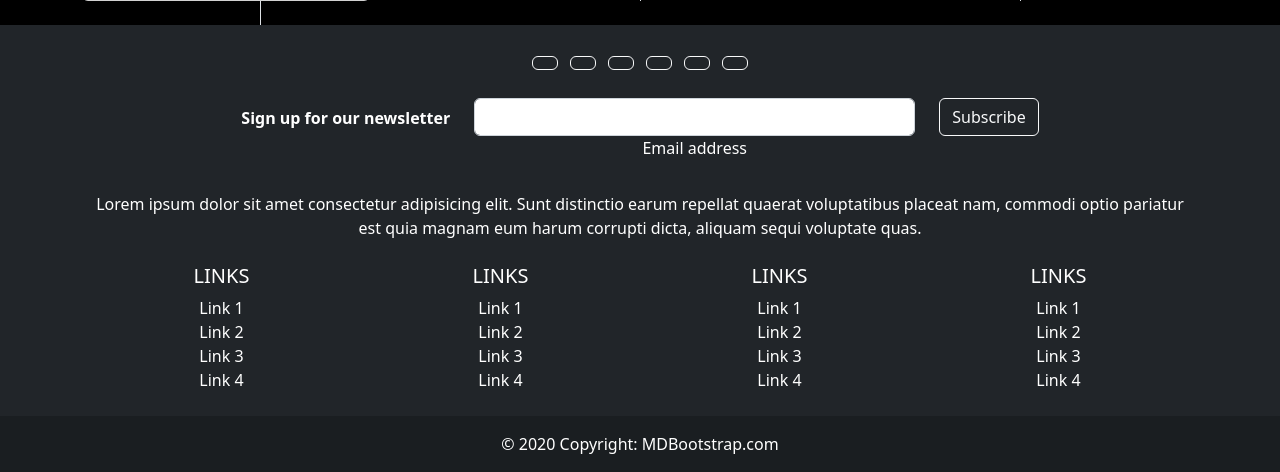
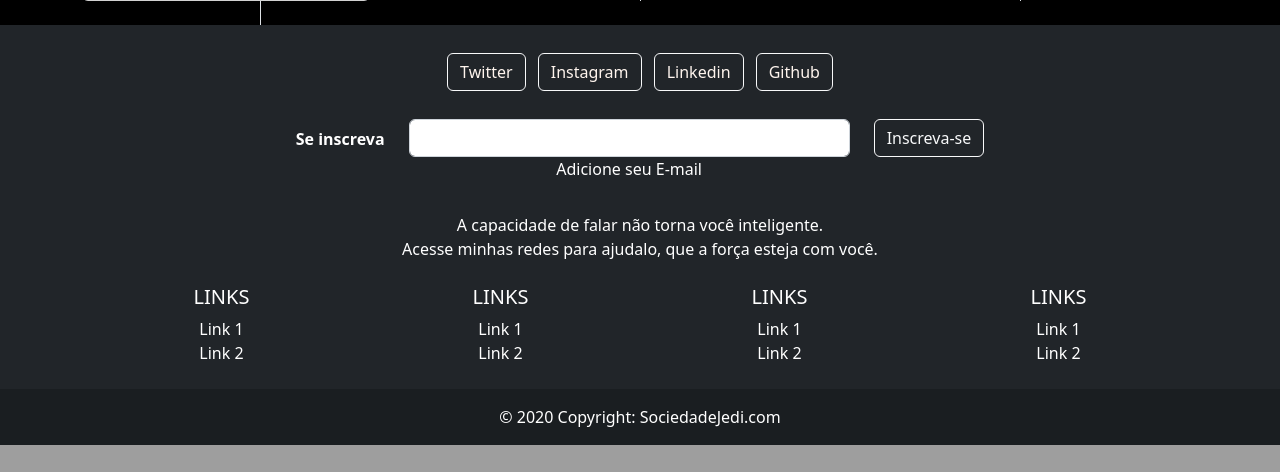
Before and after one commit to vitor502/blogStar, a PHP site: page /blogStar/ in a window 1280 px wide. Shown: the part 2130-2602 px from the top of the page. After the commit the page ends 2575 px from the top, so only its background shows below. Run offline with PHP 8.4, Linux system fonts and the light colour scheme.

Commit message:
atualização

```diff
--- a/CSS/style.css
+++ b/CSS/style.css
@@ -14,3 +14,7 @@ a:hover{
     -o-transition: all 0.5s ease !important;
     transition: all 0.5s ease !important;
 }
+
+h2{
+
+}
--- a/index.php
+++ b/index.php
@@ -85,7 +85,7 @@
 <!-- Meio do site -->
 <!-- destaques -->
   <div class="bg-secondary text-warning text-center mt-1">
-    <h2>Destaques</h2>
+    <h2><em>Destaques</em></h2>
   </div>
 <!-- Posts em destaques -->
   <div class="container text-center">
@@ -103,9 +103,9 @@
     <div class="col">
       <span class="border">
       <div class="card" style="width: 18rem;">
-        <img src="IMG/santaseiawars.jpg" class="card-img-top" alt="Feriados e comemorações em SW">
+        <img src="IMG/caçavader.jpg" class="card-img-top" alt="Vader com caçadores de recompensa">
         <div class="card-body">
-          <p class="card-text">A Estrela da Morte não é apenas um símbolo do Império, mas como um dos elementos mais importantes de Star Wars.</p>
+          <p class="card-text">Na Era do Império Galáctico, muitos caçadores de recompensas eram afiliados com a Guilda dos Caçadores de Recompensas.</p>
         </div>
       </div></span>
       </div>
@@ -125,7 +125,7 @@
 
 <!-- conteudo -->
   <div class="bg-secondary text-warning text-center mt-1">
-    <h2>Conteudo</h2>
+    <h2><em>Conteudo</em></h2>
   </div>
 
 <!-- conteudo comum -->
@@ -169,39 +169,30 @@
   <footer class="bg-dark text-center text-white">
     <!-- Grid container -->
     <div class="container p-4">
-      <!-- Section: Social media -->
+      <!-- Section: Midias Sociais -->
       <section class="mb-4">
-        <!-- Facebook -->
-        <a class="btn btn-outline-light btn-floating m-1" href="#!" role="button"
-          ><i class="fab fa-facebook-f"></i
-        ></a>
 
         <!-- Twitter -->
         <a class="btn btn-outline-light btn-floating m-1" href="#!" role="button"
-          ><i class="fab fa-twitter"></i
-        ></a>
-
-        <!-- Google -->
-        <a class="btn btn-outline-light btn-floating m-1" href="#!" role="button"
-          ><i class="fab fa-google"></i
+          >Twitter<i class="fab fa-twitter"></i
         ></a>
 
         <!-- Instagram -->
         <a class="btn btn-outline-light btn-floating m-1" href="#!" role="button"
-          ><i class="fab fa-instagram"></i
+          >Instagram<i class="fab fa-instagram"></i
         ></a>
 
         <!-- Linkedin -->
         <a class="btn btn-outline-light btn-floating m-1" href="#!" role="button"
-          ><i class="fab fa-linkedin-in"></i
+          >Linkedin<i class="fab fa-linkedin-in"></i
         ></a>
 
         <!-- Github -->
         <a class="btn btn-outline-light btn-floating m-1" href="#!" role="button"
-          ><i class="fab fa-github"></i
+          >Github<i class="fab fa-github"></i
         ></a>
       </section>
-      <!-- Section: Social media -->
+      <!-- Section: Midias Sociais -->
 
       <!-- Section: Form -->
       <section class="">
@@ -211,7 +202,7 @@
             <!--Grid column-->
             <div class="col-auto">
               <p class="pt-2">
-                <strong>Sign up for our newsletter</strong>
+                <strong>Se inscreva</strong>
               </p>
             </div>
             <!--Grid column-->
@@ -221,7 +212,7 @@
               <!-- Email input -->
               <div class="form-outline form-white mb-4">
                 <input type="email" id="form5Example21" class="form-control" />
-                <label class="form-label" for="form5Example21">Email address</label>
+                <label class="form-label" for="form5Example21">Adicione seu E-mail</label>
               </div>
             </div>
             <!--Grid column-->
@@ -230,7 +221,7 @@
             <div class="col-auto">
               <!-- Submit button -->
               <button type="submit" class="btn btn-outline-light mb-4">
-                Subscribe
+                Inscreva-se
               </button>
             </div>
             <!--Grid column-->
@@ -243,9 +234,8 @@
       <!-- Section: Text -->
       <section class="mb-4">
         <p>
-          Lorem ipsum dolor sit amet consectetur adipisicing elit. Sunt distinctio earum
-          repellat quaerat voluptatibus placeat nam, commodi optio pariatur est quia magnam
-          eum harum corrupti dicta, aliquam sequi voluptate quas.
+          A capacidade de falar não torna você inteligente. <br>
+          Acesse minhas redes para ajudalo, que a força esteja com você.
         </p>
       </section>
       <!-- Section: Text -->
@@ -265,11 +255,36 @@
               <li>
                 <a href="#!" class="text-white">Link 2</a>
               </li>
+            </ul>
+          </div>
+          <!--Grid column-->
+
+          <!--Grid column-->
+          <div class="col-lg-3 col-md-6 mb-4 mb-md-0">
+            <h5 class="text-uppercase">Links</h5>
+
+            <ul class="list-unstyled mb-0">
               <li>
-                <a href="#!" class="text-white">Link 3</a>
+                <a href="#!" class="text-white">Link 1</a>
               </li>
               <li>
-                <a href="#!" class="text-white">Link 4</a>
+                <a href="#!" class="text-white">Link 2</a>
+              </li>
+              <li>
+            </ul>
+          </div>
+          <!--Grid column-->
+
+          <!--Grid column-->
+          <div class="col-lg-3 col-md-6 mb-4 mb-md-0">
+            <h5 class="text-uppercase">Links</h5>
+
+            <ul class="list-unstyled mb-0">
+              <li>
+                <a href="#!" class="text-white">Link 1</a>
+              </li>
+              <li>
+                <a href="#!" class="text-white">Link 2</a>
               </li>
             </ul>
           </div>
@@ -286,54 +301,6 @@
               <li>
                 <a href="#!" class="text-white">Link 2</a>
               </li>
-              <li>
-                <a href="#!" class="text-white">Link 3</a>
-              </li>
-              <li>
-                <a href="#!" class="text-white">Link 4</a>
-              </li>
-            </ul>
-          </div>
-          <!--Grid column-->
-
-          <!--Grid column-->
-          <div class="col-lg-3 col-md-6 mb-4 mb-md-0">
-            <h5 class="text-uppercase">Links</h5>
-
-            <ul class="list-unstyled mb-0">
-              <li>
-                <a href="#!" class="text-white">Link 1</a>
-              </li>
-              <li>
-                <a href="#!" class="text-white">Link 2</a>
-              </li>
-              <li>
-                <a href="#!" class="text-white">Link 3</a>
-              </li>
-              <li>
-                <a href="#!" class="text-white">Link 4</a>
-              </li>
-            </ul>
-          </div>
-          <!--Grid column-->
-
-          <!--Grid column-->
-          <div class="col-lg-3 col-md-6 mb-4 mb-md-0">
-            <h5 class="text-uppercase">Links</h5>
-
-            <ul class="list-unstyled mb-0">
-              <li>
-                <a href="#!" class="text-white">Link 1</a>
-              </li>
-              <li>
-                <a href="#!" class="text-white">Link 2</a>
-              </li>
-              <li>
-                <a href="#!" class="text-white">Link 3</a>
-              </li>
-              <li>
-                <a href="#!" class="text-white">Link 4</a>
-              </li>
             </ul>
           </div>
           <!--Grid column-->
@@ -347,7 +314,7 @@
     <!-- Copyright -->
     <div class="text-center p-3" style="background-color: rgba(0, 0, 0, 0.2);">
       © 2020 Copyright:
-      <a class="text-white" href="https://mdbootstrap.com/">MDBootstrap.com</a>
+      <a class="text-white" href="http://localhost/blogStar/index.php">SociedadeJedi.com</a>
     </div>
     <!-- Copyright -->
   </footer>
```
